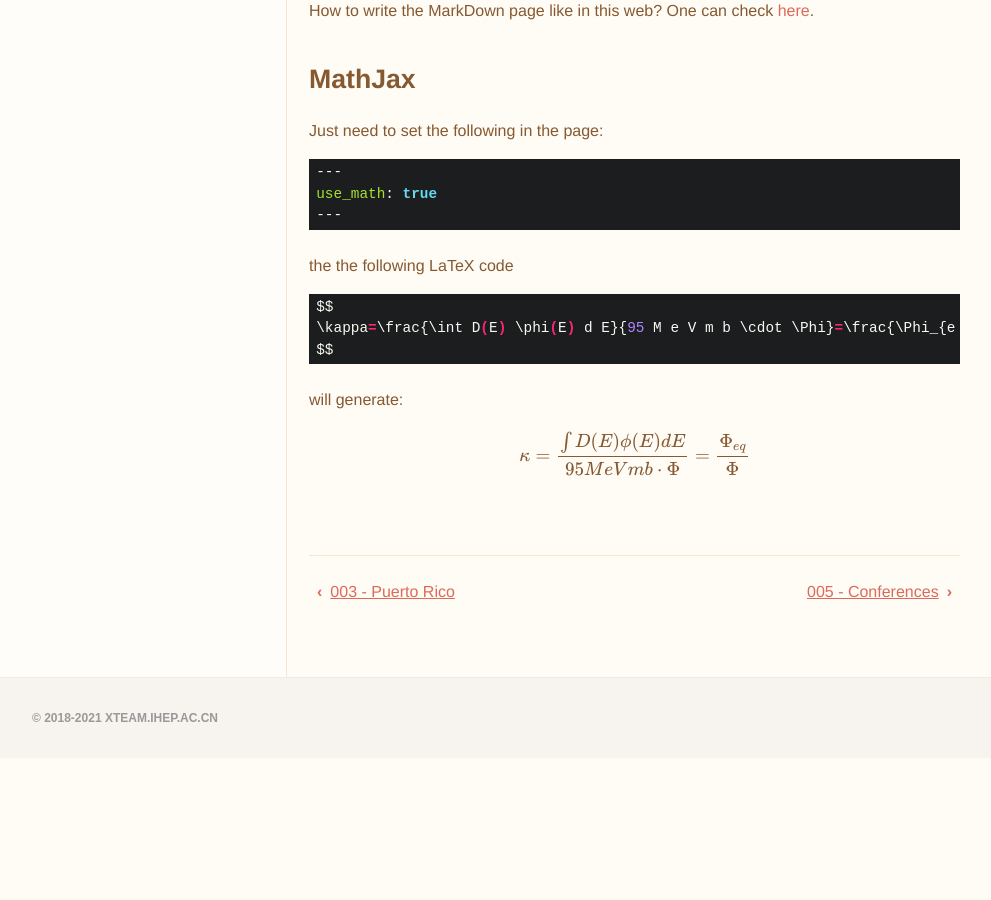
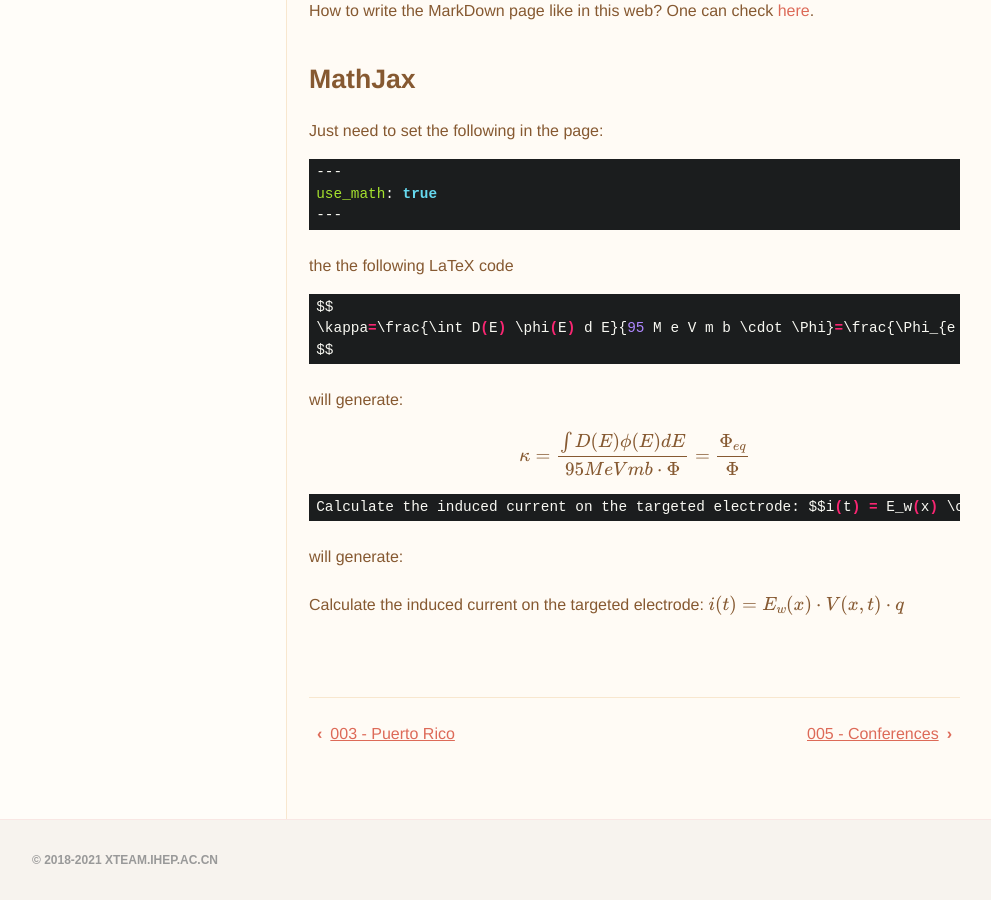
Before and after one commit to dt-np/xteam, a Jekyll site: the page built from _docs/004_quickstart.md, in a window 1280 px wide and 900 px high, scrolled down 717 px. Shown: the whole window, without its empty margins (144-1135 px from the left). Built offline with Jekyll 4.4.1, drawn with Linux system fonts in a browser that asks for light colours; formulas are drawn with MathJax 3; before the commit the page ends 1475 px from its top, so only the background shows below that.

Commit message:
Update 004_quickstart.md

````diff
--- a/_docs/004_quickstart.md
+++ b/_docs/004_quickstart.md
@@ -41,3 +41,10 @@ will generate:
 $$
 \kappa=\frac{\int D(E) \phi(E) d E}{95 M e V m b \cdot \Phi}=\frac{\Phi_{e q}}{\Phi}
 $$
+
+```tex
+Calculate the induced current on the targeted electrode: $$i(t) = E_w(x) \cdot V(x,t) \cdot q$$
+```
+will generate:
+
+Calculate the induced current on the targeted electrode: $$i(t) = E_w(x) \cdot V(x,t) \cdot q$$
````
